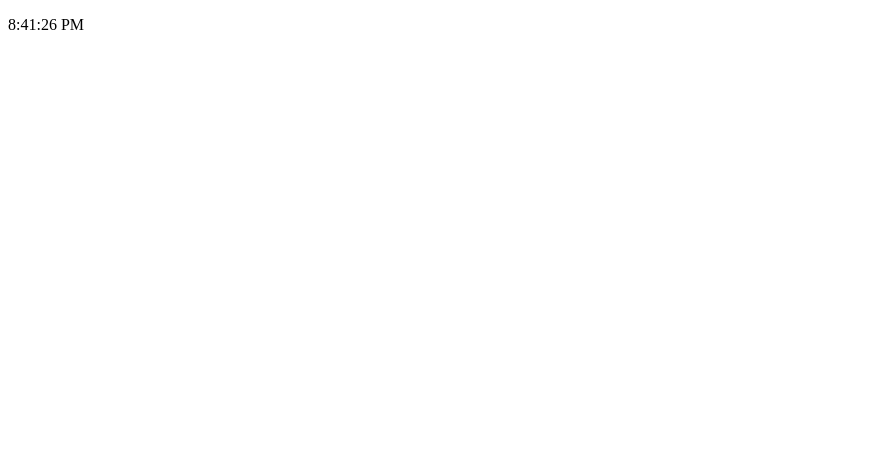
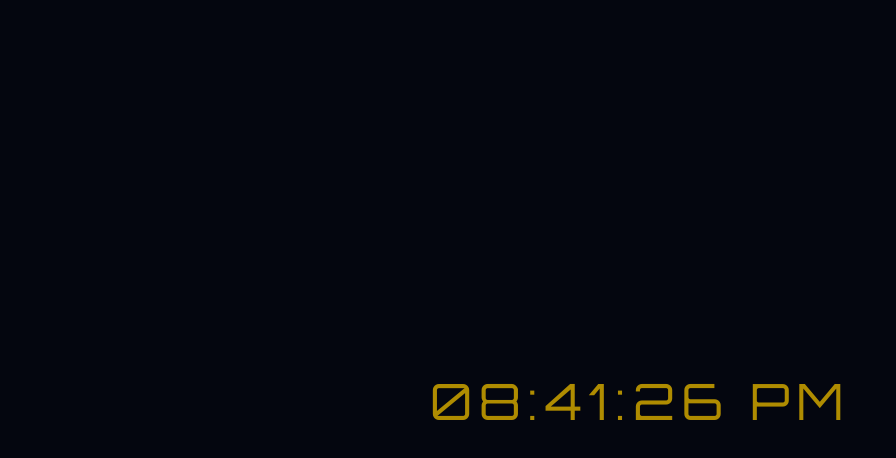
Before and after one commit to mohamed-abdelahi-haibelty/digital-clock, a plain HTML site: page index.html in a window 1280 px wide. Shown: the whole page, without its empty margins (0-896 px from the left). Drawn offline with Linux system fonts and the light colour scheme; a web font is replaced by a local one.

Commit message:
add styles

```diff
--- a/index.html
+++ b/index.html
@@ -6,10 +6,15 @@
         <title></title>
         <meta name="description" content="">
         <meta name="viewport" content="width=device-width, initial-scale=1">
-        <link rel="stylesheet" href="">
+        <link rel="stylesheet" href="styles.css">
+        <link rel="preconnect" href="https://fonts.googleapis.com">
+        <link rel="preconnect" href="https://fonts.gstatic.com" crossorigin>
+        <link href="https://fonts.googleapis.com/css2?family=Assistant&family=Cairo:wght@200;300;400;700;800&family=Dancing+Script:wght@400;500;600;700&family=Inter:wght@400;600;700&family=Josefin+Sans:wght@400;700&family=Merriweather&family=Montserrat&family=Moon+Dance&family=Orbitron&family=Poppins:wght@200;300;400;500&family=Roboto&family=Sacramento&family=Work+Sans:wght@200;300;400;500;600;700;800&display=swap" rel="stylesheet">
     </head>
     <body>
-        <p id="time-text"></p>
+        <main>
+            <p id="time-text"></p>
+        </main>
         <script src="index.js"></script>
     </body>
 </html>
--- a/index.js
+++ b/index.js
@@ -4,11 +4,19 @@ function callTime(){
     let hour =time.getHours();
     let minute = time.getMinutes();
     let seconds = time.getSeconds();
+    let timestamps = "AM"
     if(hour>12){
-        let hourInPm = hour-12;
-        text.innerHTML = `${hourInPm}:${minute}:${seconds} PM`;
+        hour = hour-12;
+        timestamps = "PM"
     }
-    else
-     text.innerHTML = `${hour}:${minute}:${seconds} AM`;
+     if(hour<10)
+      hour = "0" + hour;
+     if(minute<10)
+      minute = "0" + minute;
+     if(seconds<10)
+      seconds = "0" + seconds;
+     if(hour == 0)
+      hour = 12;
+     text.innerHTML = `${hour}:${minute}:${seconds} ${timestamps}`;
 }
 setInterval(callTime,1000);
--- /dev/null
+++ b/styles.css
@@ -0,0 +1,25 @@
+:root{
+   --black-color:#04060f;
+   --light-brown:#af8c01;
+}
+*{
+    padding:0;
+    margin:0;
+    box-sizing: border-box;
+}
+body{
+    background-color:var(--black-color);
+}
+main{
+    position: absolute;
+    top: 50%;
+    left: 50%;
+    transform: translate(-50%,-50%);
+}
+
+p{
+    font-size: 50px;
+    color: var(--light-brown);
+    font-family: Orbitron;
+    letter-spacing: 7px;
+}
```
